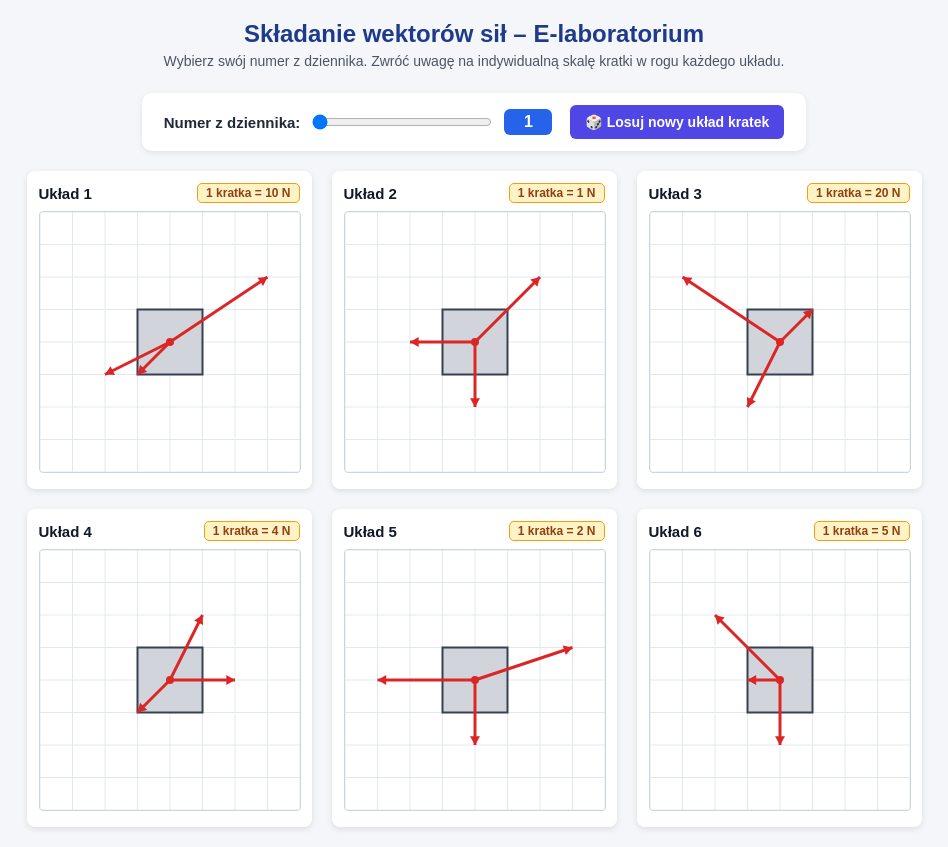
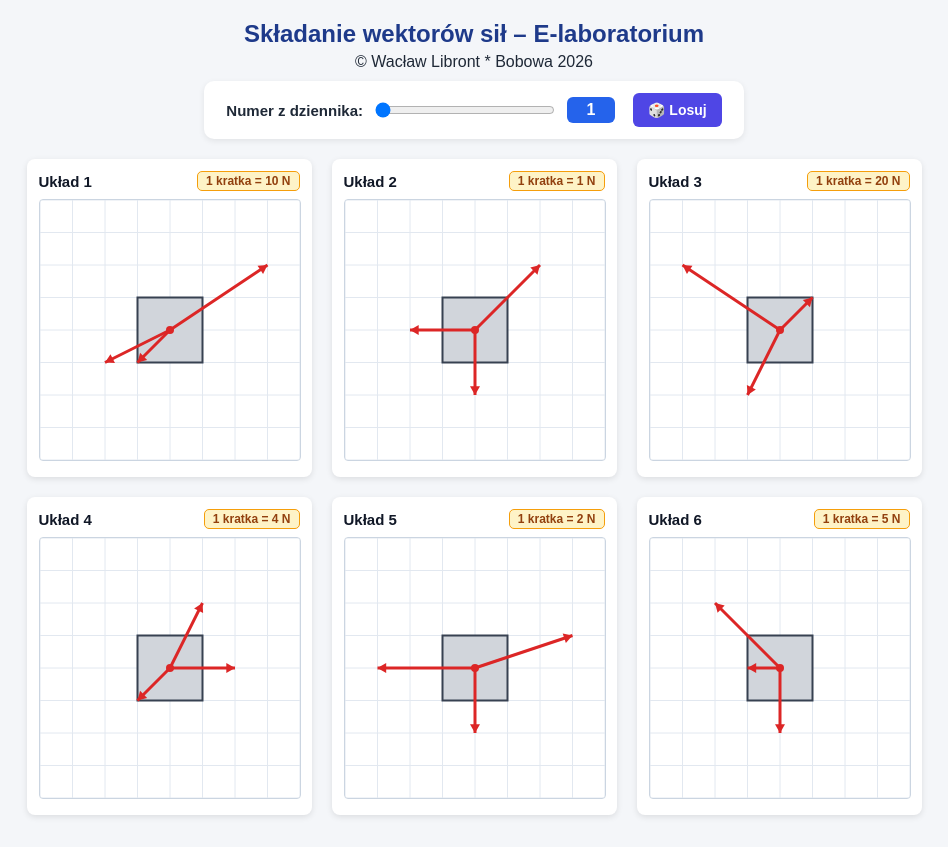
Before and after one commit to librontwaclaw/wektory, a plain HTML site: page index.html in a window 1280 px wide. Shown: the whole page, without its empty margins (166-1114 px from the left). Drawn offline with Linux system fonts and the light colour scheme.

Commit message:
Add files via upload

```diff
--- a/index.html
+++ b/index.html
@@ -30,7 +30,8 @@
 <body>
 
 <h2>Składanie wektorów sił – E-laboratorium</h2>
-<p class="subtitle">Wybierz swój numer z dziennika. Zwróć uwagę na indywidualną skalę kratki w rogu każdego układu.</p>
+<center>&copy Wacław Libront * Bobowa 2026</center>
+
 
 <div class="controls">
   <div class="slider-group">
@@ -38,7 +39,7 @@
     <input type="range" id="journalNr" min="1" max="36" value="1" oninput="updateView()">
     <span class="nr-badge" id="nrDisplay">1</span>
   </div>
-  <button class="btn-reshuffle" onclick="reshuffleSession()">🎲 Losuj nowy układ kratek</button>
+  <button class="btn-reshuffle" onclick="reshuffleSession()">🎲 Losuj</button>
 </div>
 
 <div class="grid" id="board"></div>
@@ -224,7 +225,6 @@ function reshuffleSession() {
   updateView();
 }
 
-// Skrót klawiszowy dla nauczyciela: Ctrl + Shift + K (lub Alt + Shift + K)
 document.addEventListener('keydown', function(e) {
   if ((e.ctrlKey || e.altKey) && e.shiftKey && e.code === 'KeyK') {
     e.preventDefault();
```
